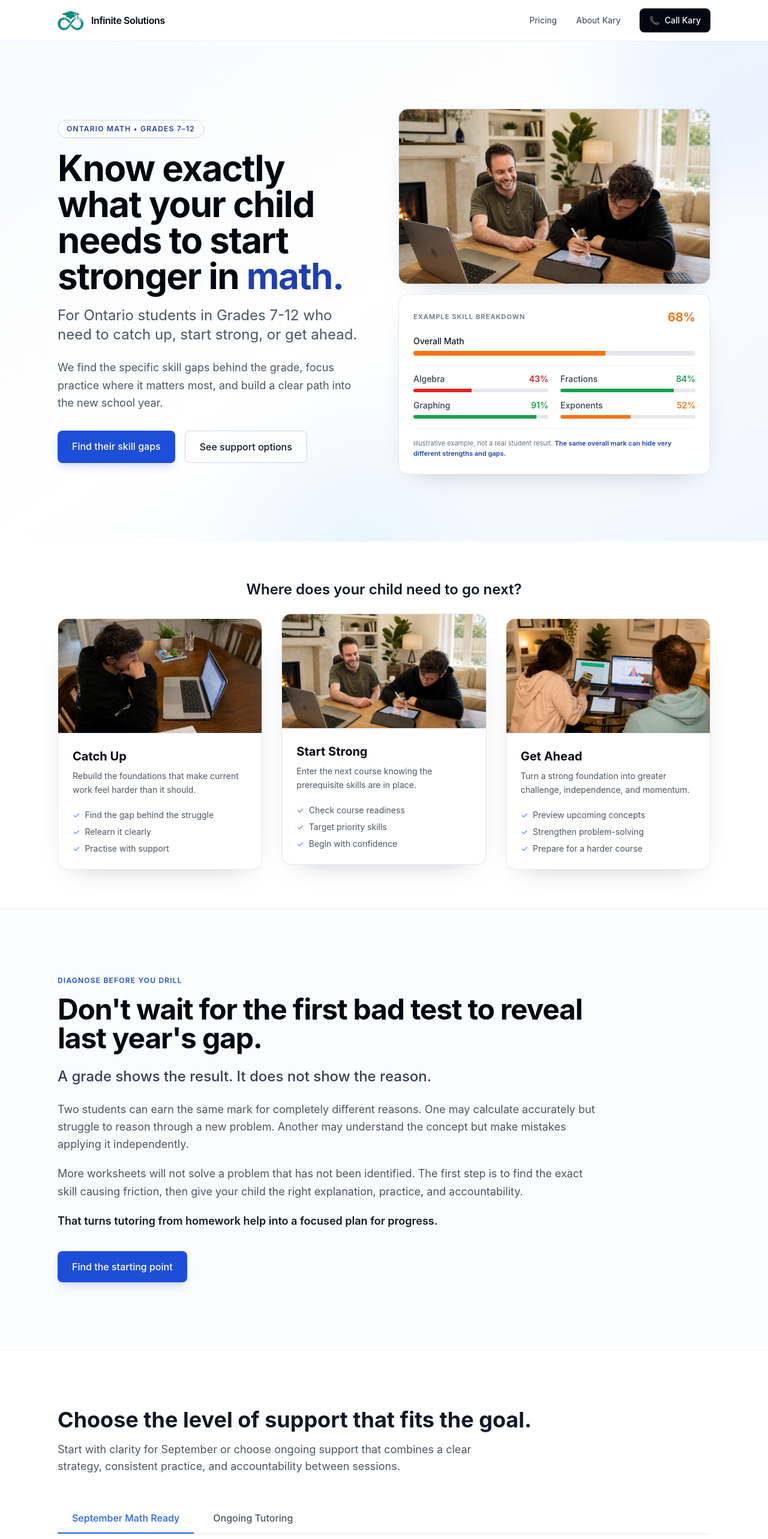
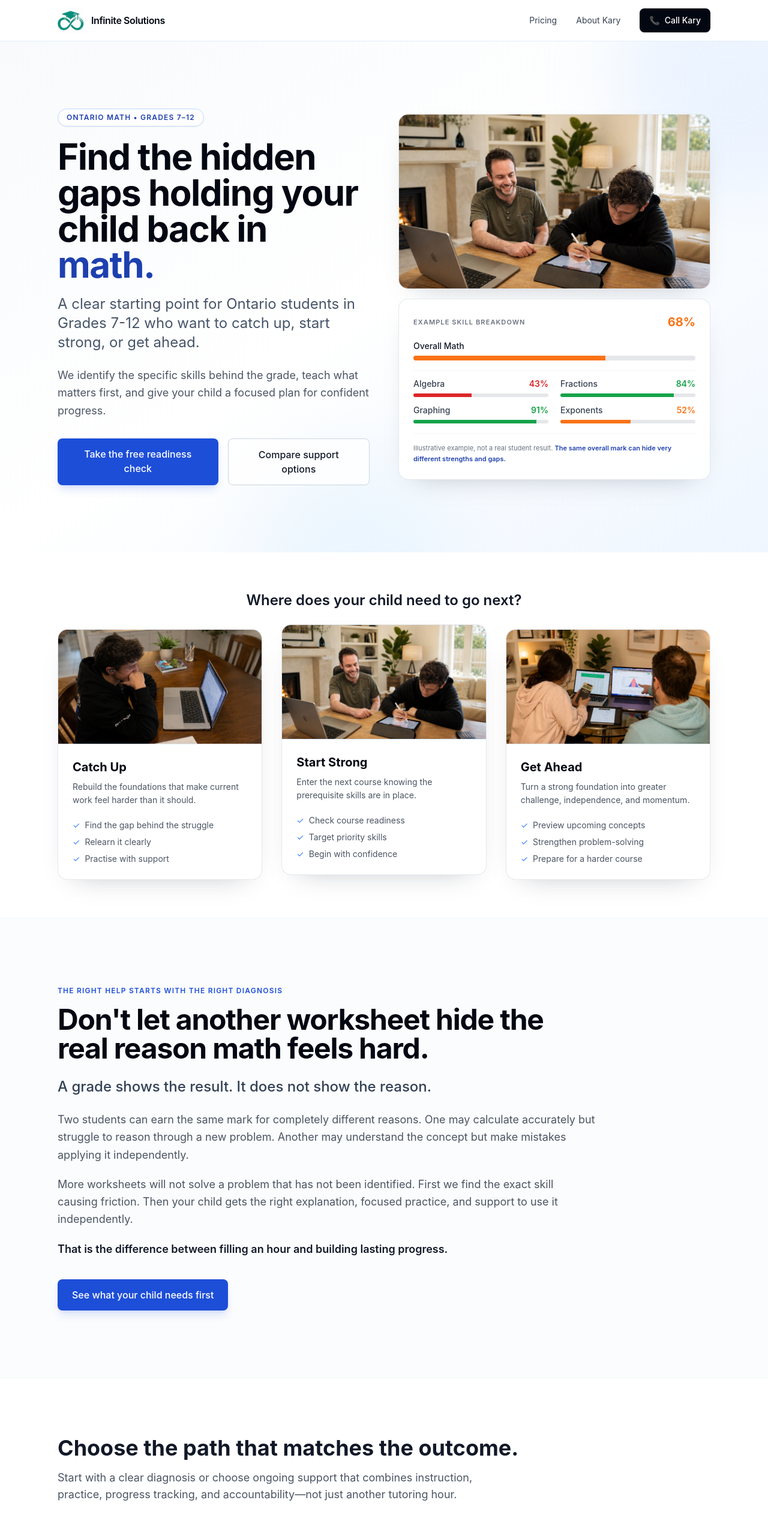
Before and after one commit to karypelly/landing, a React (Vite) app: page / in a window 1280 px wide. Shown: the top 2566 px of the page at 60% size. Built offline with nearby package versions, Linux system fonts and the light colour scheme.

Commit message:
Strengthen outcome-focused sales copy

```diff
--- a/App.jsx
+++ b/App.jsx
@@ -277,12 +277,12 @@ const Landing = () => {
           <div className="grid md:grid-cols-2 gap-12 items-center">
             <div>
               <p className="inline-flex rounded-full border border-blue-200 bg-white/80 px-3.5 py-1.5 text-xs font-semibold text-blue-800 uppercase tracking-widest mb-5 shadow-sm">Ontario math • grades 7–12</p>
-              <h1 className="text-4xl md:text-6xl font-bold tracking-tight text-gray-950 mb-5 leading-[1.08]">Know exactly what your child needs to start stronger in <span className="relative inline-block text-blue-800 after:absolute after:inset-x-0 after:-bottom-1 after:h-2 after:rounded-full after:bg-teal-300/60 after:-z-10">math.</span></h1>
-              <p className="text-xl md:text-2xl text-slate-600 mb-6 leading-relaxed">For Ontario students in Grades 7-12 who need to catch up, start strong, or get ahead.</p>
-              <p className="text-lg text-gray-600 mb-8 leading-relaxed">We find the specific skill gaps behind the grade, focus practice where it matters most, and build a clear path into the new school year.</p>
+              <h1 className="text-4xl md:text-6xl font-bold tracking-tight text-gray-950 mb-5 leading-[1.08]">Find the hidden gaps holding your child back in <span className="relative inline-block text-blue-800 after:absolute after:inset-x-0 after:-bottom-1 after:h-2 after:rounded-full after:bg-teal-300/60 after:-z-10">math.</span></h1>
+              <p className="text-xl md:text-2xl text-slate-600 mb-6 leading-relaxed">A clear starting point for Ontario students in Grades 7-12 who want to catch up, start strong, or get ahead.</p>
+              <p className="text-lg text-gray-600 mb-8 leading-relaxed">We identify the specific skills behind the grade, teach what matters first, and give your child a focused plan for confident progress.</p>
               <div className="flex flex-col sm:flex-row gap-4">
-                <a href="https://readiness.privatetutoring.ca" className="px-6 py-3.5 bg-blue-700 text-white font-medium rounded-lg hover:bg-blue-800 text-center shadow-lg shadow-blue-700/15 transition-all">Find their skill gaps</a>
-                <a href="#options" className="px-6 py-3.5 border border-slate-300 bg-white/80 text-gray-900 font-medium rounded-lg hover:border-blue-300 hover:bg-white text-center transition-colors">See support options</a>
+                <a href="https://readiness.privatetutoring.ca" className="px-6 py-3.5 bg-blue-700 text-white font-medium rounded-lg hover:bg-blue-800 text-center shadow-lg shadow-blue-700/15 transition-all">Take the free readiness check</a>
+                <a href="#options" className="px-6 py-3.5 border border-slate-300 bg-white/80 text-gray-900 font-medium rounded-lg hover:border-blue-300 hover:bg-white text-center transition-colors">Compare support options</a>
               </div>
             </div>
 
@@ -403,15 +403,15 @@ const Landing = () => {
       <section className="py-20 md:py-28 border-y border-slate-100 bg-slate-50/60">
         <div className="max-w-6xl mx-auto px-4 sm:px-6 lg:px-8">
           <div className="max-w-4xl">
-            <p className="text-xs font-semibold uppercase tracking-widest text-blue-700 mb-4">Diagnose before you drill</p>
-            <h2 className="text-3xl md:text-5xl font-bold tracking-tight text-gray-950 mb-6">Don't wait for the first bad test to reveal last year's gap.</h2>
+            <p className="text-xs font-semibold uppercase tracking-widest text-blue-700 mb-4">The right help starts with the right diagnosis</p>
+            <h2 className="text-3xl md:text-5xl font-bold tracking-tight text-gray-950 mb-6">Don't let another worksheet hide the real reason math feels hard.</h2>
             <p className="text-xl md:text-2xl font-medium text-slate-700 mb-6 leading-relaxed">A grade shows the result. It does not show the reason.</p>
             <div className="space-y-5 text-lg text-gray-600 leading-relaxed">
               <p>Two students can earn the same mark for completely different reasons. One may calculate accurately but struggle to reason through a new problem. Another may understand the concept but make mistakes applying it independently.</p>
-              <p>More worksheets will not solve a problem that has not been identified. The first step is to find the exact skill causing friction, then give your child the right explanation, practice, and accountability.</p>
-              <p className="font-semibold text-gray-900">That turns tutoring from homework help into a focused plan for progress.</p>
+              <p>More worksheets will not solve a problem that has not been identified. First we find the exact skill causing friction. Then your child gets the right explanation, focused practice, and support to use it independently.</p>
+              <p className="font-semibold text-gray-900">That is the difference between filling an hour and building lasting progress.</p>
             </div>
-            <a href="https://readiness.privatetutoring.ca" className="mt-9 inline-block px-6 py-3.5 bg-blue-700 text-white font-medium rounded-lg hover:bg-blue-800 shadow-lg shadow-blue-700/15 transition-colors">Find the starting point</a>
+            <a href="https://readiness.privatetutoring.ca" className="mt-9 inline-block px-6 py-3.5 bg-blue-700 text-white font-medium rounded-lg hover:bg-blue-800 shadow-lg shadow-blue-700/15 transition-colors">See what your child needs first</a>
           </div>
         </div>
       </section>
@@ -419,8 +419,8 @@ const Landing = () => {
       {/* Section 4: The Offer */}
       <section id="options" className="py-16 md:py-24">
         <div className="max-w-6xl mx-auto px-4 sm:px-6 lg:px-8">
-          <h2 className="text-3xl md:text-4xl font-bold text-gray-900 mb-4">Choose the level of support that fits the goal.</h2>
-          <p className="text-lg text-gray-600 mb-12 max-w-3xl">Start with clarity for September or choose ongoing support that combines a clear strategy, consistent practice, and accountability between sessions.</p>
+          <h2 className="text-3xl md:text-4xl font-bold text-gray-900 mb-4">Choose the path that matches the outcome.</h2>
+          <p className="text-lg text-gray-600 mb-12 max-w-3xl">Start with a clear diagnosis or choose ongoing support that combines instruction, practice, progress tracking, and accountability—not just another tutoring hour.</p>
 
           {/* Main Tab Toggle */}
           <div className="flex gap-2 mb-12 border-b border-gray-200">
@@ -472,7 +472,7 @@ const Landing = () => {
                       ))}
                     </ul>
 
-                    <a href="/book" className="block w-full px-6 py-3 bg-blue-600 text-white font-medium rounded hover:bg-blue-700 text-center">Book the private readiness session</a>
+                    <a href="/book" className="block w-full px-6 py-3 bg-blue-600 text-white font-medium rounded hover:bg-blue-700 text-center">Get your child's private plan</a>
                   </div>
                 </div>
 
@@ -498,7 +498,7 @@ const Landing = () => {
                     </ul>
 
                     <p className="text-sm text-gray-600 mb-8 pb-8 border-b border-gray-200">Best for friends at a similar level who benefit from shared momentum. Choose private for a deeper individual diagnosis.</p>
-                    <a href="/book" className="block w-full px-6 py-3 border-2 border-gray-300 text-gray-900 font-medium rounded hover:bg-gray-100 text-center">Prepare together in a small group</a>
+                    <a href="/book" className="block w-full px-6 py-3 border-2 border-gray-300 text-gray-900 font-medium rounded hover:bg-gray-100 text-center">Build momentum together</a>
                   </div>
                 </div>
               </div>
@@ -659,7 +659,7 @@ const Landing = () => {
                         ))}
                       </ul>
 
-                      <a href="/book" className="block w-full px-6 py-3 bg-blue-600 text-white font-medium rounded hover:bg-blue-700 text-center">Start monthly support</a>
+                      <a href="/book" className="block w-full px-6 py-3 bg-blue-600 text-white font-medium rounded hover:bg-blue-700 text-center">Build consistent progress</a>
                     </div>
                   </div>
 
@@ -791,7 +791,7 @@ const Landing = () => {
                         ))}
                       </ul>
 
-                      <a href="/book" className="block w-full px-6 py-3 bg-blue-600 text-white font-medium rounded hover:bg-blue-700 text-center">Start group monthly plan</a>
+                      <a href="/book" className="block w-full px-6 py-3 bg-blue-600 text-white font-medium rounded hover:bg-blue-700 text-center">Join the monthly group plan</a>
                     </div>
                   </div>
 
@@ -881,7 +881,7 @@ const Landing = () => {
       {/* Section 6: App Proof */}
       <section className="py-16 md:py-24">
         <div className="max-w-6xl mx-auto px-4 sm:px-6 lg:px-8">
-          <h2 className="text-3xl md:text-4xl font-bold text-gray-900 mb-12">Make progress visible at the skill level.</h2>
+          <h2 className="text-3xl md:text-4xl font-bold text-gray-900 mb-12">See the proof of progress between sessions.</h2>
 
           <div className="grid md:grid-cols-3 gap-8">
             {[
@@ -907,7 +907,7 @@ const Landing = () => {
             ))}
           </div>
 
-          <p className="text-gray-600 mt-12 text-center max-w-2xl mx-auto leading-relaxed">The app is not the program. It is the visibility and accountability tool that helps your child, parent, and tutor stay aligned on the next step.</p>
+          <p className="text-gray-600 mt-12 text-center max-w-2xl mx-auto leading-relaxed">The app keeps the plan visible: your child knows what to practise, you can see what is improving, and each session starts with a clear next step.</p>
         </div>
       </section>
 
@@ -1101,12 +1101,12 @@ const Landing = () => {
       {/* Section 10: Final CTA */}
       <section className="py-16 md:py-24 bg-gradient-to-br from-blue-600 to-blue-700">
         <div className="max-w-4xl mx-auto px-4 sm:px-6 lg:px-8 text-center">
-          <h2 className="text-4xl md:text-5xl font-bold text-white mb-4 leading-tight">Give your child a clear starting point before the next course begins.</h2>
-          <p className="text-xl text-blue-100 mb-12 max-w-2xl mx-auto leading-relaxed">Find the skills behind the grade, focus on what matters first, and leave with a personalized plan for stronger progress.</p>
+          <h2 className="text-4xl md:text-5xl font-bold text-white mb-4 leading-tight">Stop guessing what your child needs in math.</h2>
+          <p className="text-xl text-blue-100 mb-12 max-w-2xl mx-auto leading-relaxed">Find the skills behind the grade, identify the first priority, and give your child a clear plan for stronger progress.</p>
 
           <div className="flex flex-col sm:flex-row gap-4 justify-center mb-8">
-            <a href="/book" className="px-6 py-3 bg-white text-blue-600 font-medium rounded hover:bg-gray-50">Book their readiness session</a>
-            <a href="https://readiness.privatetutoring.ca" className="px-6 py-3 border-2 border-white text-white font-medium rounded hover:bg-blue-600">Find their starting point</a>
+            <a href="https://readiness.privatetutoring.ca" className="px-6 py-3 bg-white text-blue-600 font-medium rounded hover:bg-gray-50">Take the free readiness check</a>
+            <a href="/book" className="px-6 py-3 border-2 border-white text-white font-medium rounded hover:bg-blue-600">Book a private planning session</a>
           </div>
 
           <p className="text-blue-100"><a href="/book" className="underline hover:text-white">Already a current client? Book your next session →</a></p>
```
